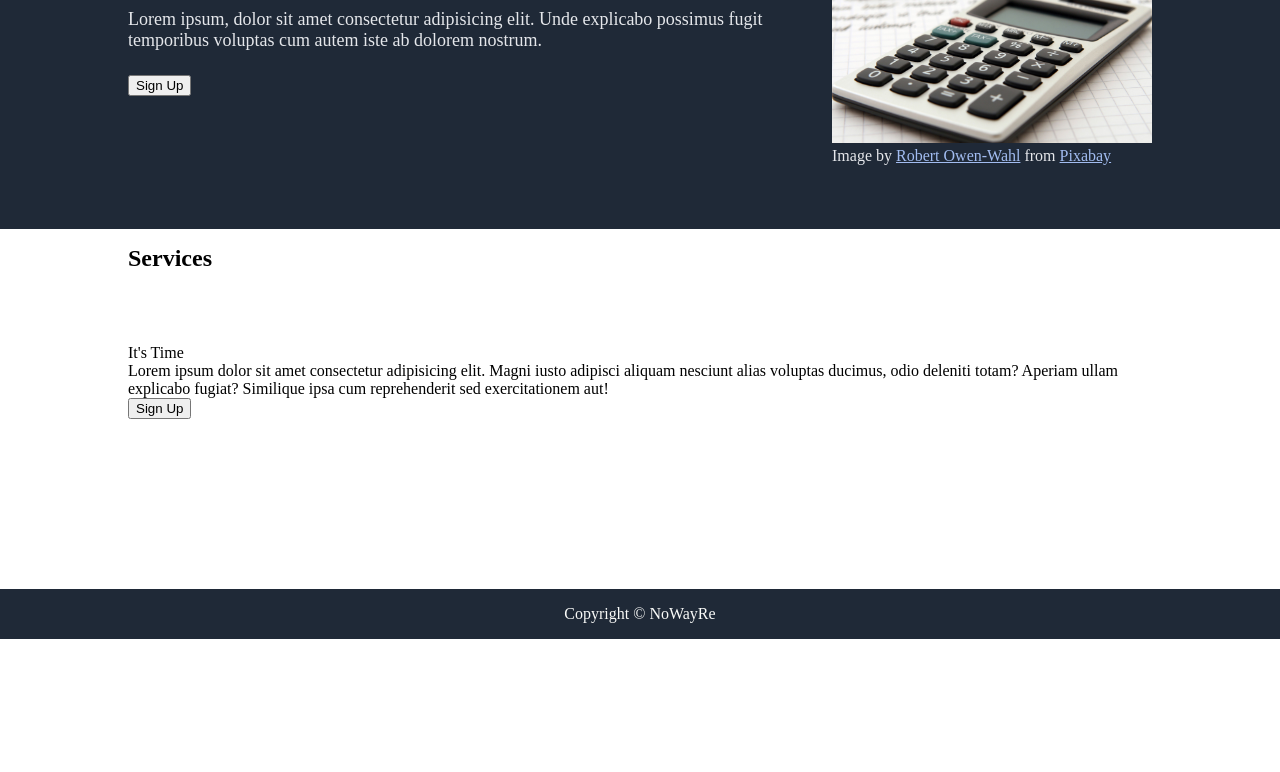
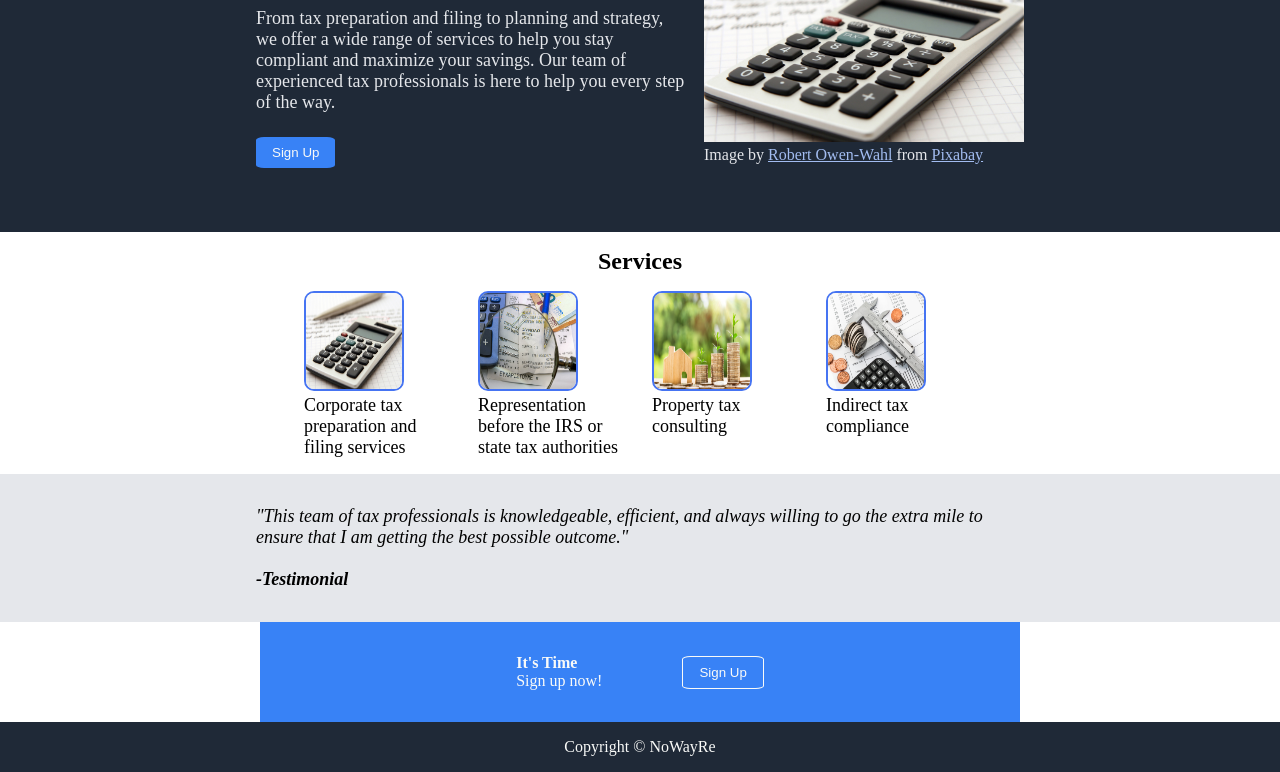
Before and after one commit to NoWayRe/Landing_Page, a plain HTML site: page index.html in a window 1280 px wide. Shown: the part 161-933 px from the top of the page. Before the commit the page ends 800 px from the top, so only its background shows below. Drawn offline with Linux system fonts and the light colour scheme.

Commit message:
Add styling to main content

```diff
--- a/index.html
+++ b/index.html
@@ -17,8 +17,8 @@
         </nav>
         <section class="headers">
             <div class="left-header">
-                <h1>Header</h1>
-            <p>Lorem ipsum, dolor sit amet consectetur adipisicing elit. Unde explicabo possimus fugit temporibus voluptas cum autem iste ab dolorem nostrum.</p>
+                <h1>International Tax</h1>
+                <p>From tax preparation and filing to planning and strategy, we offer a wide range of services to help you stay compliant and maximize your savings. Our team of experienced tax professionals is here to help you every step of the way.  </p>
             <button>Sign Up</button>
             </div>
             <div class="right-header">
@@ -36,29 +36,35 @@
             <h2>Services</h2>
             <section class="services">
                 <div class="service-item">
-                    <img src="" alt="">
-                    <p></p>
+
+                        <img src="./images/accountant-1238598_1920.jpg" alt="">
+                        <p>Corporate tax preparation and filing services</p>
+
+
                 </div>
                 <div class="service-item">
-                    <img src="" alt="">
-                    <p></p>
+                    <img src="./images/receipts-4542292_1920.jpg" alt="">
+                    <p>Representation before the IRS or state tax authorities</p>
                 </div>
                 <div class="service-item">
-                    <img src="" alt="">
-                    <p></p>
+                    <img src="./images/money-2724235_1920.jpg" alt="">
+                    <p>Property tax consulting</p>
                 </div>
                 <div class="service-item">
-                    <img src="" alt="">
-                    <p></p>
+                    <img src="./images/savings-2789112_1920.jpg" alt="">
+                    <p>Indirect tax compliance</p>
                 </div>
 
             </section>
-            <section class="quote"></section>
+            <section class="quote">
+                <p>"This team of tax professionals is knowledgeable, efficient, and always willing to go the extra mile to ensure that I am getting the best possible outcome." <br><br><strong>-Testimonial</strong> </p>
+            </section>
 
             <section class="call_to_action">
-                <p>It's Time</p>
-                <p>Lorem ipsum dolor sit amet consectetur adipisicing elit. Magni iusto adipisci aliquam nesciunt alias voluptas ducimus, odio deleniti totam? Aperiam ullam explicabo fugiat? Similique ipsa cum reprehenderit sed exercitationem aut!</p>
+                <div class="call_to_action_field">
+                    <p><strong>It's Time </strong><br>Sign up now!</p>
                 <button>Sign Up</button>
+            </div>
 
             </section>
         </main>
--- a/style.css
+++ b/style.css
@@ -4,40 +4,34 @@
 }
 
 body {
+    font-family: 'Times New Roman', Times, serif;
     display: flex;
     flex-direction: column;
     height: 100vh;
-
-
-
 }
 
 
-header, main, footer {
-    padding: 1rem 10% 1rem 10%;
-}
-
-main {
-    flex: 1 auto;
-}
-
 header, footer {
+    padding: 1rem 20% 1rem 20%;
     background-color: #1F2937;
-
 }
 
 nav, .headers {
     margin-bottom: 48px;
+}
 
+main {
+    display: flex;
+    flex-direction: column;
+    flex: 1 auto;
 }
+
 
 nav {
     display: flex;
     justify-content: space-between;
     color: #F9FAF8;
-    font-size: 24px;
-
-
+    font-size: 22px;
 }
 
 nav ul{
@@ -67,10 +61,83 @@ h1 {
 
 }
 
-
 .left-header p {
     font-size: 18px;
     margin-bottom: 24px;
+}
+
+.services {
+    display: flex;
+    justify-content: center;
+    gap: 24px;
+    margin-bottom: 1rem;
+}
+
+h2 {
+    text-align: center;
+    padding: 1rem;
+}
+
+.service-item p {
+    inline-size: 150px;
+    font-size: 18px;
+    overflow-wrap: break-word;
+}
+
+.service-item img{
+
+    border: 2px rgb(70, 116, 242) solid;
+    border-radius: 10%;
+    width: 100px;
+    height: 100px;
+}
+
+.quote {
+    background-color: #E5E7EB;
+}
+
+.quote p{
+    padding: 2rem 20% 2rem 20%;
+    font-size: 18px;
+    font-style: italic;
+    font-weight: light;
+}
+
+.call_to_action{
+    display: flex;
+    justify-content: center;
+    align-items: center;
+    flex: 1;
+
+}
+
+.call_to_action_field {
+    background-color: #3882F6;
+    color: #F9FAF8;
+    display: flex;
+    justify-content: space-around;
+    align-items: center;
+    padding: 2rem 20%;
+    gap: 5rem;
+
+
+}
+
+button {
+    color: #F9FAF8;
+    background-color: #3882F6;
+    border-radius: 10%;
+    border-style: none;
+    padding: .5rem 1rem;
+}
+
+.call_to_action button {
+    border:1px solid #F9FAF8 ;
+}
+
+button:hover {
+    background-color: #5fb4ff;
+    cursor: pointer;
 }
 
 footer {
```
Also changed, not shown: images/money-256312_1920.jpg (added), images/money-2724235_1920.jpg (added), images/receipts-4542292_1920.jpg (added), images/savings-2789112_1920.jpg (added), 1 other file.
